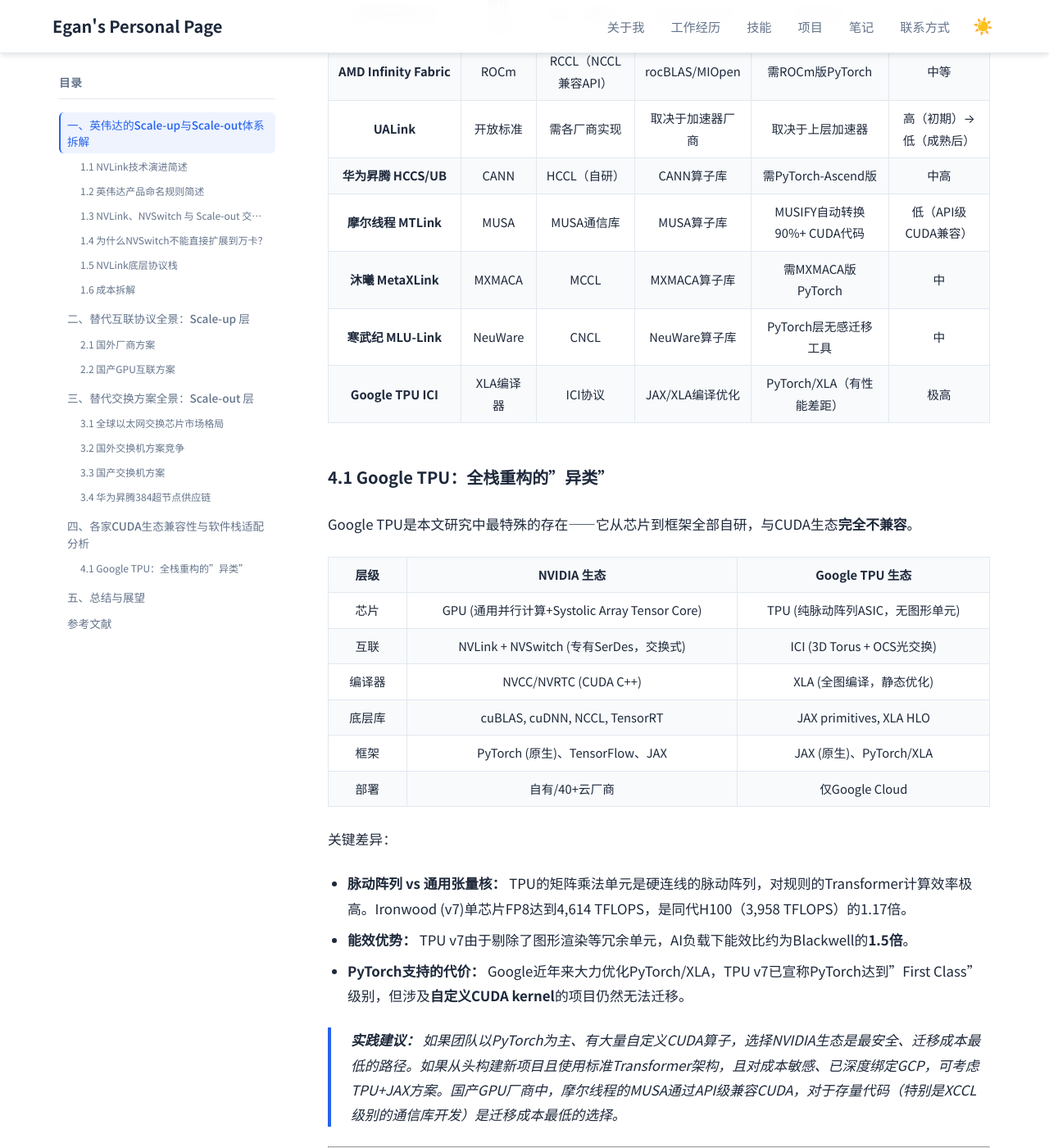
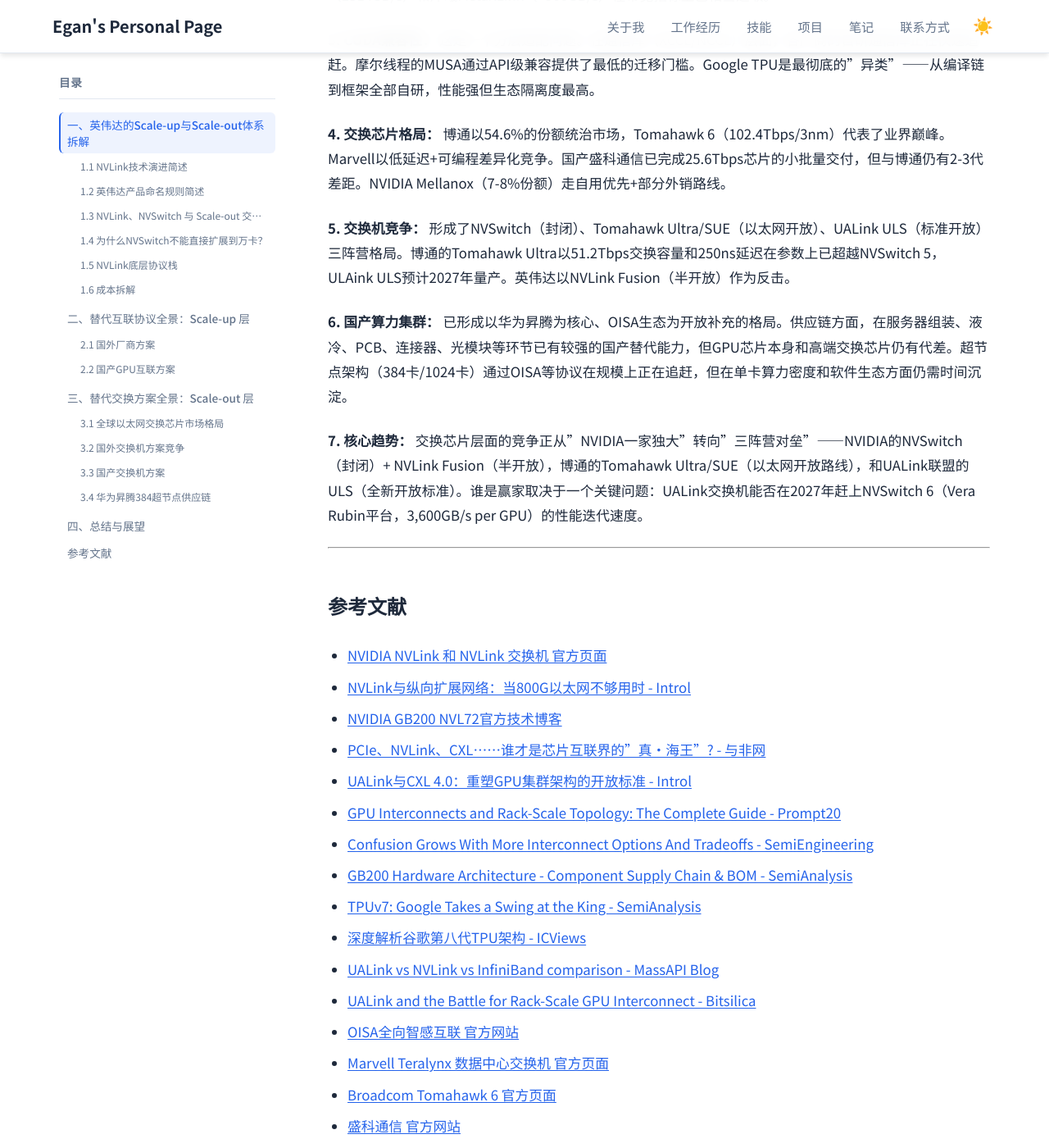
Before and after one commit to Lejun-Hu/Lejun-Hu.github.io, a Jekyll site: the page built from _notes/2026-7-12-GPU_Interconnect_Research.md, in a window 1280 px wide and 1400 px high, scrolled down 19476 px. Shown: the whole window at 82% size. Built offline with Jekyll 4.4.1, drawn with Linux system fonts in a browser that asks for light colours; some of the changed text lies outside the part shown.

Commit message:
refactor: 移除第四节CUDA兼容性分析，更新abstract

```diff
--- a/_notes/2026-7-12-GPU_Interconnect_Research.md
+++ b/_notes/2026-7-12-GPU_Interconnect_Research.md
@@ -4,7 +4,7 @@ permalink: /notes/GPU_Interconnect_Research/
 date: 2026-08-15
 category: "AI 硬件"
 tags: ["GPU互联", "NVLink", "NVSwitch", "UALink", "InfiniBand", "Scale-up", "Scale-out", "交换芯片"]
-description: "从NVLink/NVSwitch出发，全景拆解GPU卡间互联协议与交换芯片技术栈——涵盖scale-up与scale-out两个层次的主流方案对比、国产替代进展、CUDA生态兼容性与软件栈适配分析。"
+description: "从NVLink/NVSwitch出发，全景拆解GPU卡间互联协议与交换芯片技术栈——涵盖英伟达scale-up/scale-out体系、国内外替代协议竞争格局、交换芯片市场格局与成本拆解。"
 published: true
 ---
 
@@ -350,46 +350,7 @@ OISA 1.0 于 2025 年 8 月发布，2.0 进一步将规格提升至单点 **896
 
 ---
 
-## 四、各家CUDA生态兼容性与软件栈适配分析
-
-替代协议与CUDA生态的兼容性并非简单的"是/否"，而是一个从硬件到框架的**多层适配问题**：
-
-> **全栈层次：** 硬件互联层 → 驱动/运行时层 → 集合通信库层（NCCL等效）→ 算子库层 → 深度学习框架层（PyTorch等）
-
-| 方案 | 硬件互联层 | 通信库层 | 算子库层 | PyTorch兼容 | 迁移成本 |
-|---|---|---|---|---|---|
-| **NVIDIA NVLink** | 原生CUDA | NCCL（原生） | cuBLAS/cuDNN | 原生支持 | 零 |
-| **AMD Infinity Fabric** | ROCm | RCCL（NCCL兼容API） | rocBLAS/MIOpen | 需ROCm版PyTorch | 中等 |
-| **UALink** | 开放标准 | 需各厂商实现 | 取决于加速器厂商 | 取决于上层加速器 | 高（初期）→ 低（成熟后） |
-| **华为昇腾 HCCS/UB** | CANN | HCCL（自研） | CANN算子库 | 需PyTorch-Ascend版 | 中高 |
-| **摩尔线程 MTLink** | MUSA | MUSA通信库 | MUSA算子库 | MUSIFY自动转换90%+ CUDA代码 | 低（API级CUDA兼容） |
-| **沐曦 MetaXLink** | MXMACA | MCCL | MXMACA算子库 | 需MXMACA版PyTorch | 中 |
-| **寒武纪 MLU-Link** | NeuWare | CNCL | NeuWare算子库 | PyTorch层无感迁移工具 | 中 |
-| **Google TPU ICI** | XLA编译器 | ICI协议 | JAX/XLA编译优化 | PyTorch/XLA（有性能差距） | 极高 |
-
-### 4.1 Google TPU：全栈重构的"异类"
-
-Google TPU是本文研究中最特殊的存在——它从芯片到框架全部自研，与CUDA生态**完全不兼容**。
-
-| 层级 | NVIDIA 生态 | Google TPU 生态 |
-|---|---|---|
-| 芯片 | GPU (通用并行计算+Systolic Array Tensor Core) | TPU (纯脉动阵列ASIC，无图形单元) |
-| 互联 | NVLink + NVSwitch (专有SerDes，交换式) | ICI (3D Torus + OCS光交换) |
-| 编译器 | NVCC/NVRTC (CUDA C++) | XLA (全图编译，静态优化) |
-| 底层库 | cuBLAS, cuDNN, NCCL, TensorRT | JAX primitives, XLA HLO |
-| 框架 | PyTorch (原生)、TensorFlow、JAX | JAX (原生)、PyTorch/XLA |
-| 部署 | 自有/40+云厂商 | 仅Google Cloud |
-
-关键差异：
-- **脉动阵列 vs 通用张量核：** TPU的矩阵乘法单元是硬连线的脉动阵列，对规则的Transformer计算效率极高。Ironwood (v7)单芯片FP8达到4,614 TFLOPS，是同代H100（3,958 TFLOPS）的1.17倍。
-- **能效优势：** TPU v7由于剔除了图形渲染等冗余单元，AI负载下能效比约为Blackwell的**1.5倍**。
-- **PyTorch支持的代价：** Google近年来大力优化PyTorch/XLA，TPU v7已宣称PyTorch达到"First Class"级别，但涉及**自定义CUDA kernel**的项目仍然无法迁移。
-
-> **实践建议：** 如果团队以PyTorch为主、有大量自定义CUDA算子，选择NVIDIA生态是最安全、迁移成本最低的路径。如果从头构建新项目且使用标准Transformer架构，且对成本敏感、已深度绑定GCP，可考虑TPU+JAX方案。国产GPU厂商中，摩尔线程的MUSA通过API级兼容CUDA，对于存量代码（特别是XCCL级别的通信库开发）是迁移成本最低的选择。
-
----
-
-## 五、总结与展望
+## 四、总结与展望
 
 **1. 英伟达方案的本质：** NVLink+NVSwitch是一套从SerDes物理层到协议层全栈自研的封闭体系，不基于RDMA或以太网。其昂贵的根源在于全栈封闭的锁定效应。GB300 NVL72整柜BOM约$399万，VR200（Vera Rubin）已达$780万，其中NVSwitch交换芯片+铜缆互联占机柜成本的10-12%。
 
```
